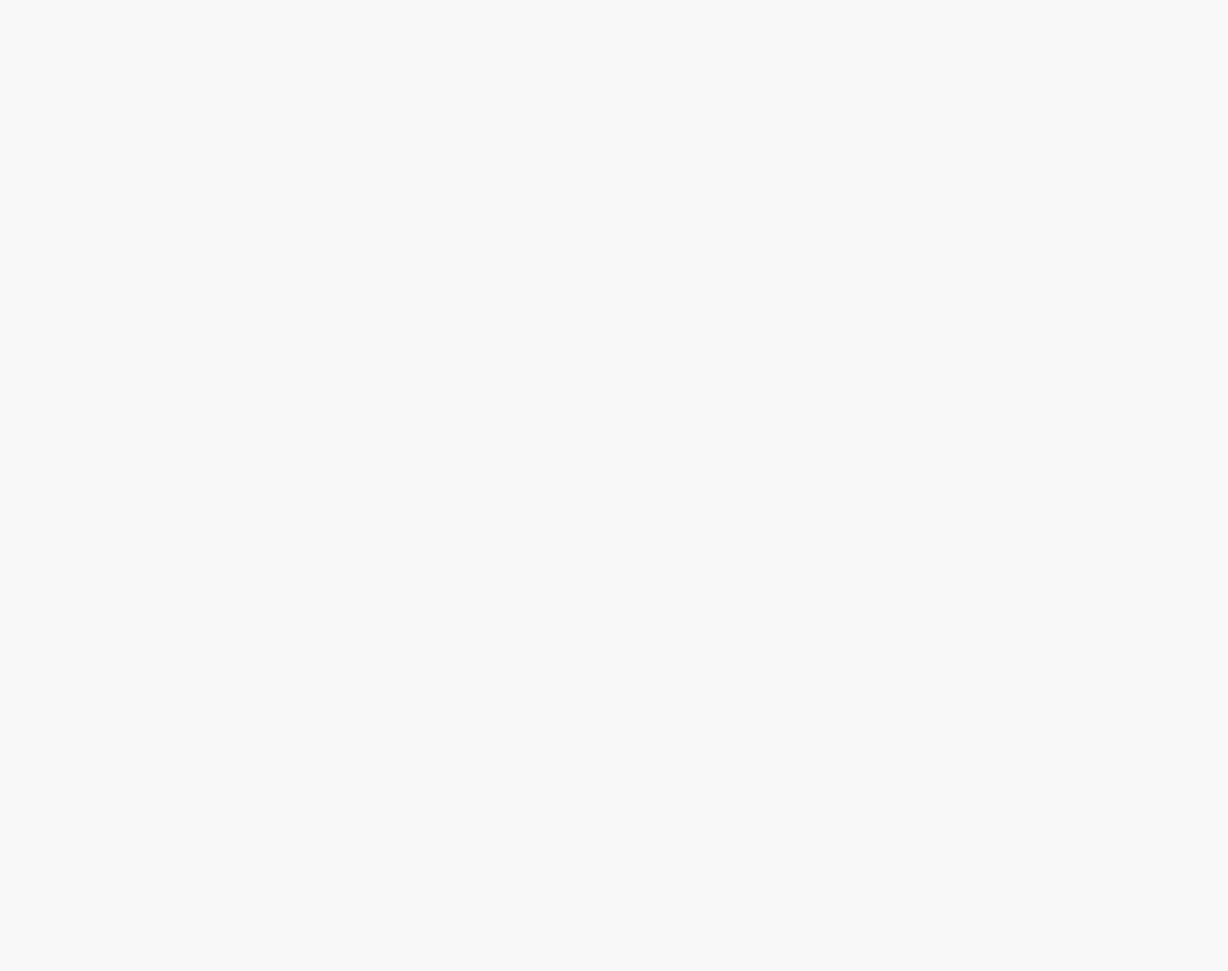
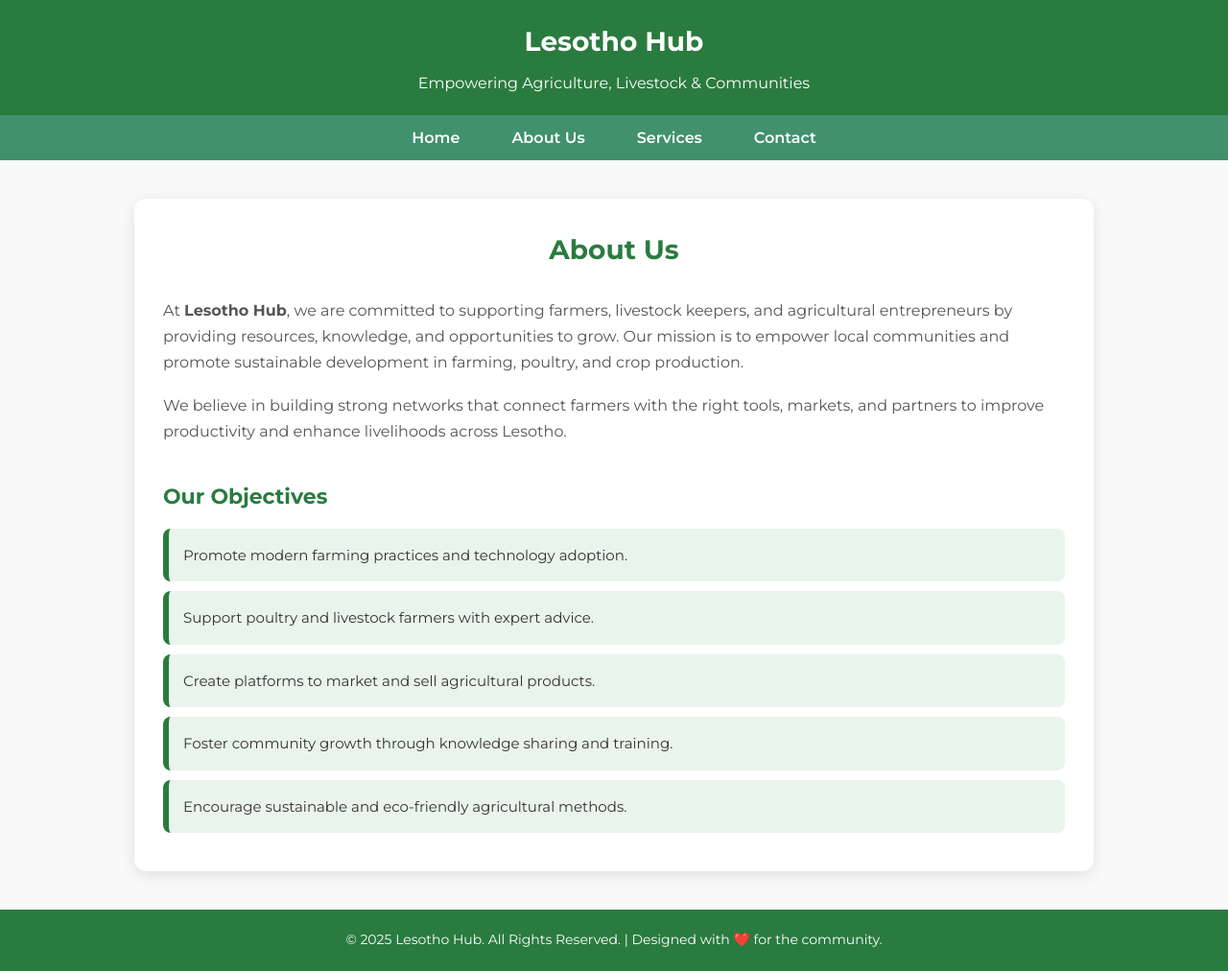
Before and after one commit to Thakhuli7/lesotho-hub, a plain HTML site: page about.html in a window 1280 px wide. Shown: the whole page at 96% size. Before the commit the page ends 800 px from the top, so only its background shows below. Drawn offline with Linux system fonts and the light colour scheme.

Commit message:
Update about.html

```diff
--- a/about.html
+++ b/about.html
@@ -133,3 +133,64 @@
       text-align: center;
       background: #2a7b3f;
       color: white;
+      padding: 20px;
+      margin-top: 40px;
+      font-size: 14px;
+    }
+
+    footer a {
+      color: #ffd700;
+      font-weight: 600;
+    }
+  </style>
+</head>
+<body>
+  <!-- Header -->
+  <header>
+    <h1>Lesotho Hub</h1>
+    <p>Empowering Agriculture, Livestock & Communities</p>
+  </header>
+
+  <!-- Navigation -->
+  <nav>
+    <ul>
+      <li><a href="index.html">Home</a></li>
+      <li><a href="about.html" class="active">About Us</a></li>
+      <li><a href="services.html">Services</a></li>
+      <li><a href="contact.html">Contact</a></li>
+    </ul>
+  </nav>
+
+  <!-- About Section -->
+  <section class="about-section">
+    <h1>About Us</h1>
+    <p>
+      At <strong>Lesotho Hub</strong>, we are committed to supporting farmers, livestock keepers, and agricultural
+      entrepreneurs by providing resources, knowledge, and opportunities to grow. Our mission is to empower local
+      communities and promote sustainable development in farming, poultry, and crop production.
+    </p>
+
+    <p>
+      We believe in building strong networks that connect farmers with the right tools, markets, and partners to
+      improve productivity and enhance livelihoods across Lesotho.
+    </p>
+
+    <!-- Objectives -->
+    <div class="objectives">
+      <h2>Our Objectives</h2>
+      <ul>
+        <li>Promote modern farming practices and technology adoption.</li>
+        <li>Support poultry and livestock farmers with expert advice.</li>
+        <li>Create platforms to market and sell agricultural products.</li>
+        <li>Foster community growth through knowledge sharing and training.</li>
+        <li>Encourage sustainable and eco-friendly agricultural methods.</li>
+      </ul>
+    </div>
+  </section>
+
+  <!-- Footer -->
+  <footer>
+    <p>&copy; 2025 Lesotho Hub. All Rights Reserved. | Designed with ❤️ for the community.</p>
+  </footer>
+</body>
+</html>
```
